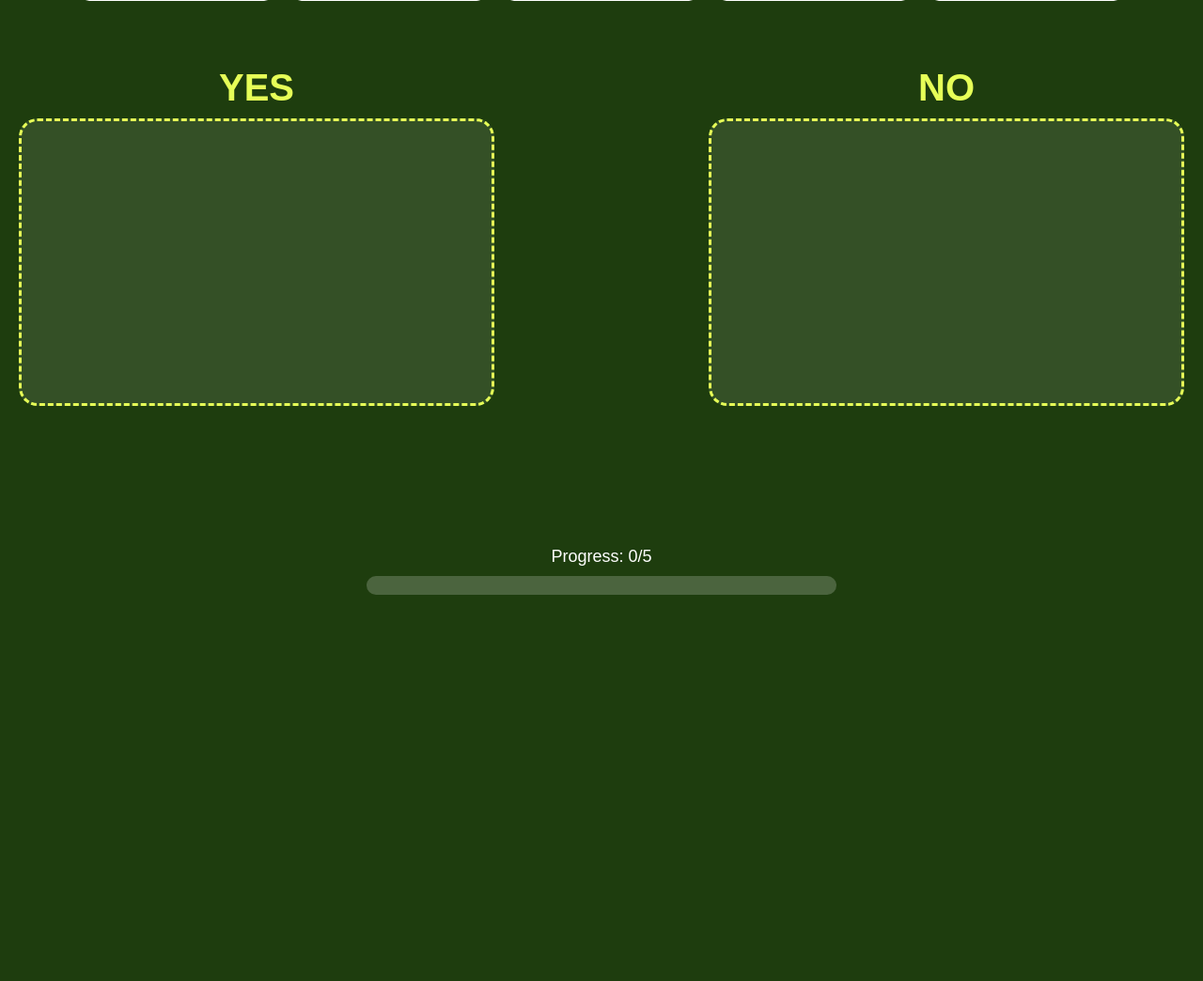
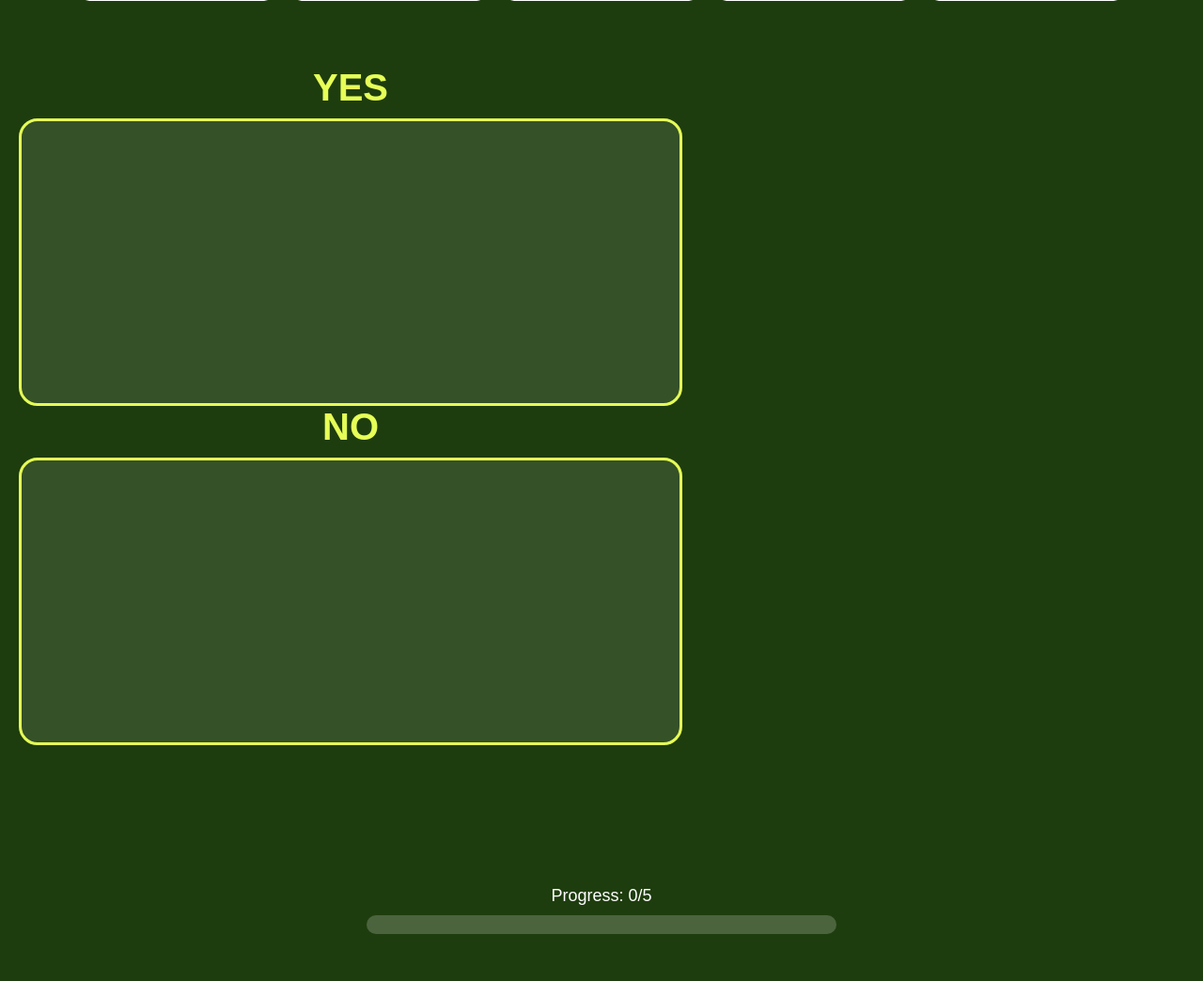
Before and after one commit to anumahmad/coms4170_ui_design_final, a Flask app: page /drag in a window 1280 px wide. Shown: the part 396-1440 px from the top of the page at 94% size. Run offline with Flask 3, Linux system fonts and the light colour scheme; data that the repository does not hold is empty; some web fonts are replaced.

Commit message:
Update drag.html

```diff
--- a/templates/drag.html
+++ b/templates/drag.html
@@ -49,7 +49,7 @@
 
 <style>
   .drag-container {
-    max-width: 1400px;
+    max-width: 1600px;
     margin: 40px auto;
     padding: 20px;
   }
@@ -108,9 +108,9 @@
   }
 
   .drop-area {
-    width: 500px;
+    width: 700px;
     height: 300px;
-    border: 3px dashed #e6ff57;
+    border: 3px solid #e6ff57;
     border-radius: 20px;
     background: rgba(255,255,255,0.1);
     margin-top: 10px;
```
